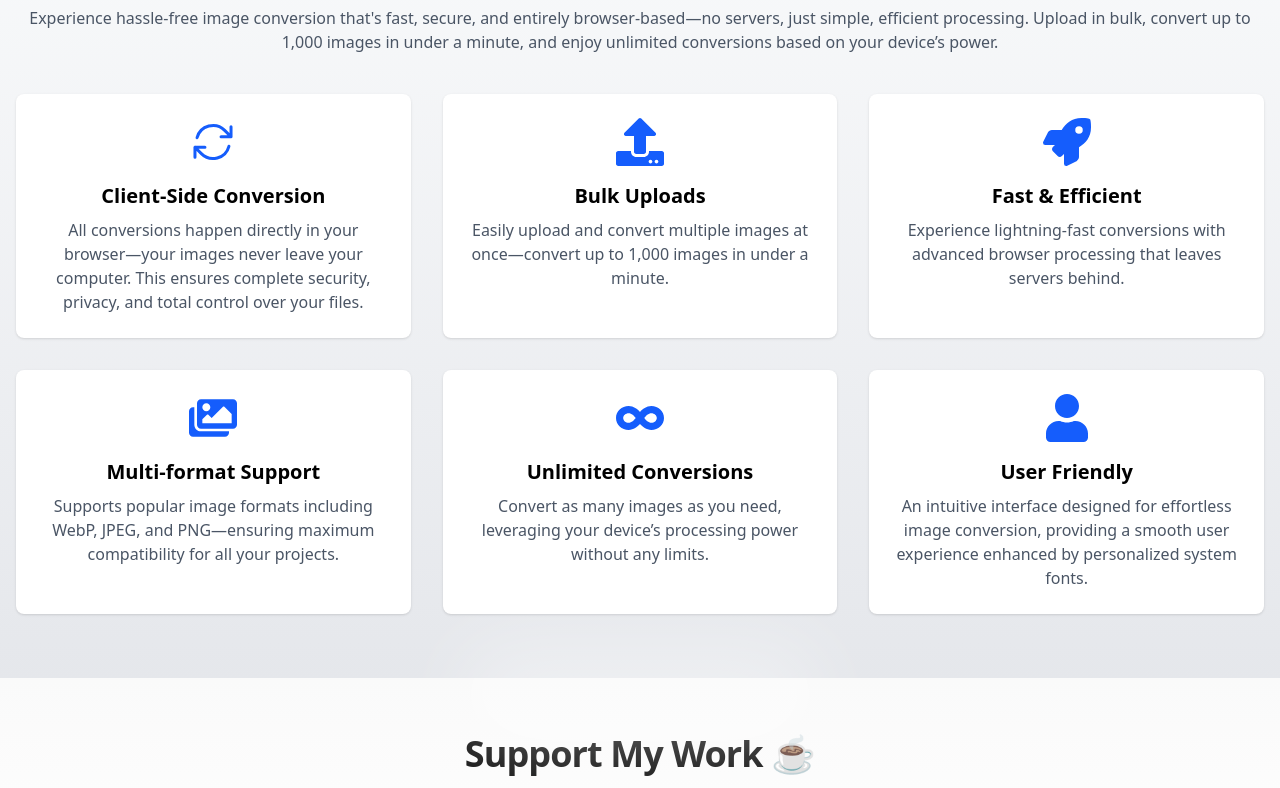
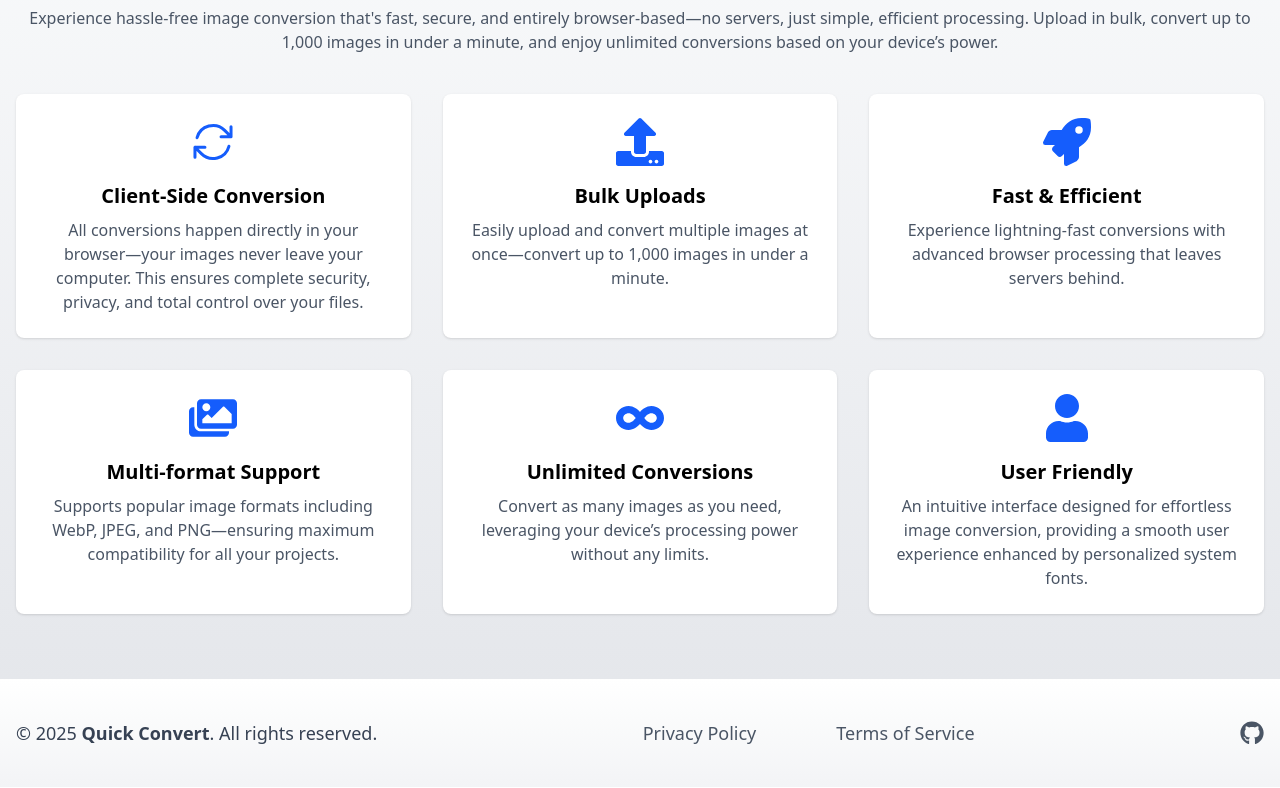
Before and after one commit to sajidhossain8272/quick-convert, a Next.js app: page / in a window 1280 px wide. Shown: the part 2009-2797 px from the top of the page. Built offline with nearby package versions, Linux system fonts and the light colour scheme; no server answers.

Commit message:
commented

```diff
--- a/src/app/page.tsx
+++ b/src/app/page.tsx
@@ -339,7 +339,7 @@ export default function Home() {
       <ConversionTable />
       {/* Features Section */}
       <Features />
-      <Donation />
+      {/* <Donation /> */}
     </div>
   );
 }
```
